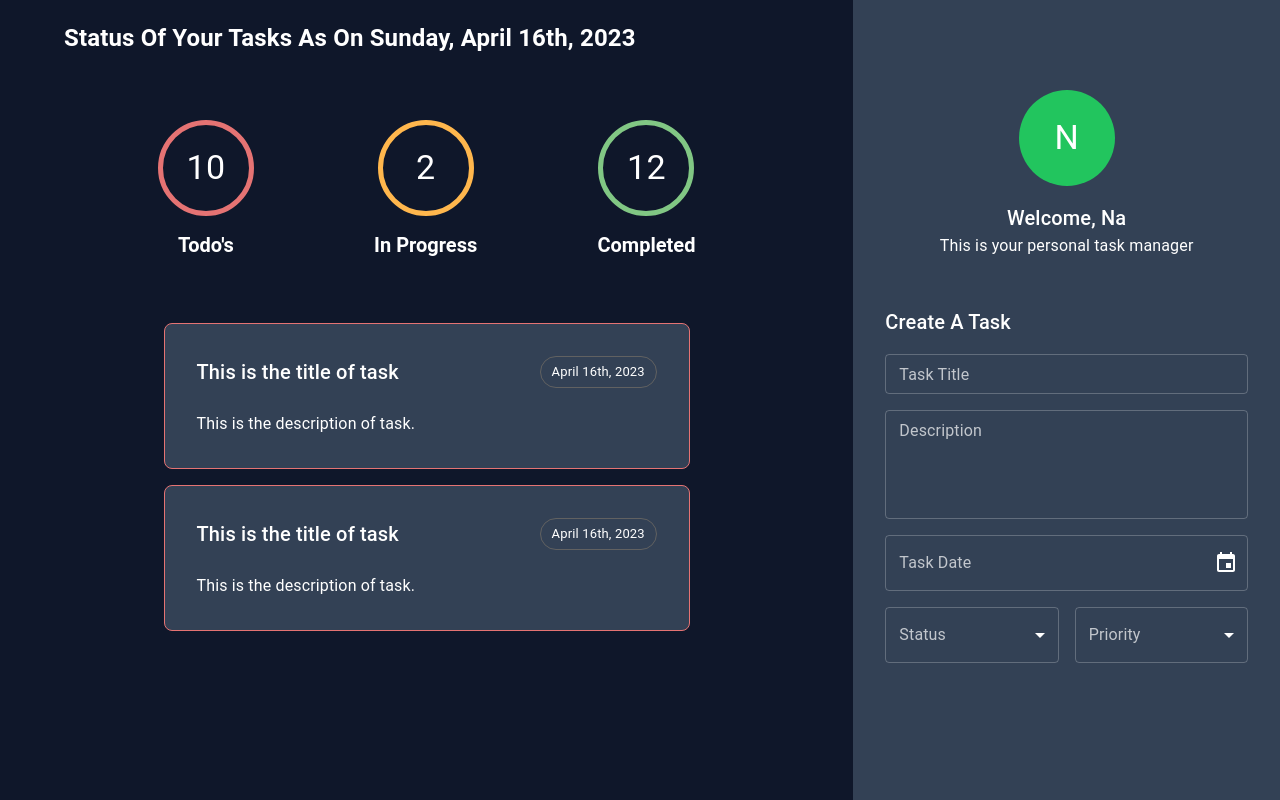
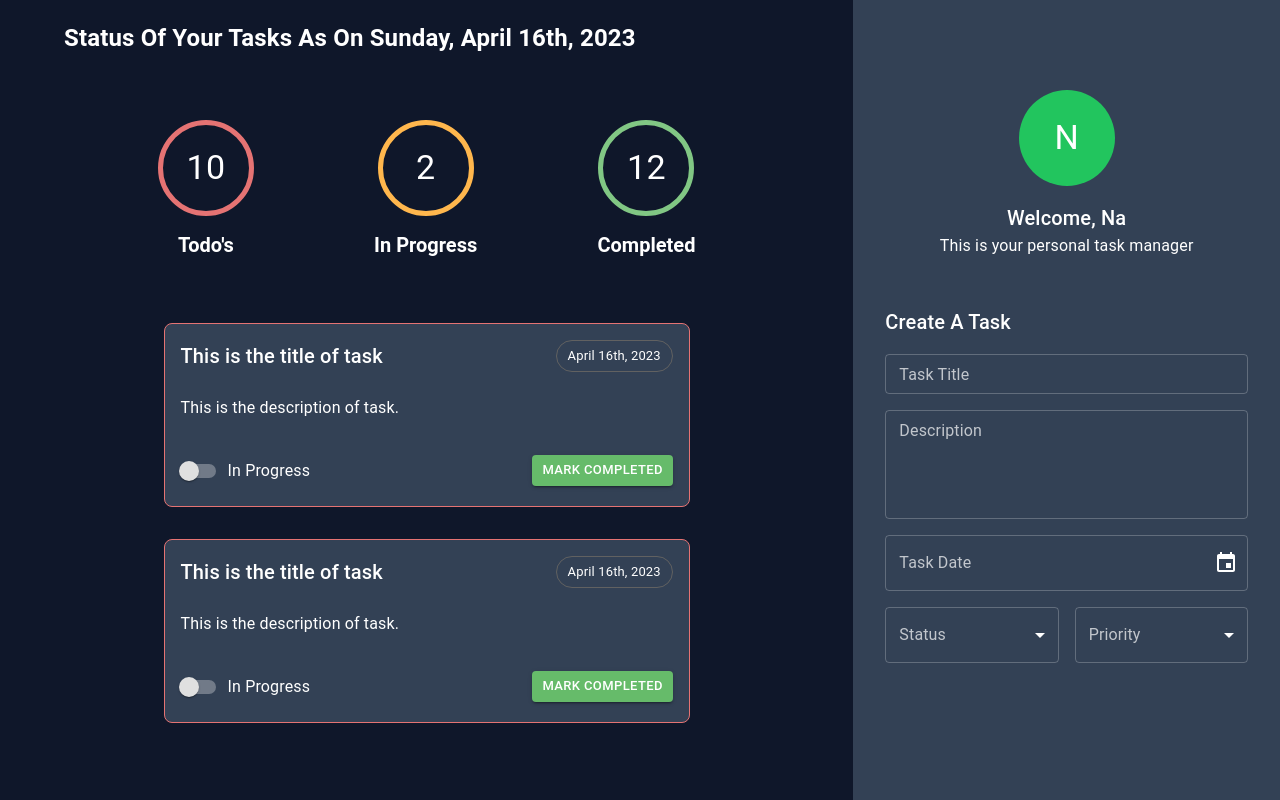
Before and after one commit to na-lin/todo-react-node-ts, a React (Create React App) app: page / in a window 1280 px wide. Built offline with nearby package versions, Linux system fonts and the light colour scheme.

Commit message:
create task footer

```diff
--- a/src/components/task/Task.tsx
+++ b/src/components/task/Task.tsx
@@ -6,6 +6,7 @@
 // sub-components
 import _TaskHeader from './_TaskHeader';
 import _TaskBody from './_TaskBody';
+import _TaskFooter from './_TaskFooter';
 
 const Task: FC = (): ReactElement => {
   return (
@@ -14,8 +15,8 @@
       flexDirection="column"
       justifyContent="flex-start"
       width="100%"
-      mb={2}
-      p={4}
+      mb={4}
+      p={2}
       sx={{
         width: '100%',
         backgroundColor: 'background.paper',
@@ -26,6 +27,7 @@
     >
       <_TaskHeader />
       <_TaskBody />
+      <_TaskFooter />
       {/* Footer:swith in-progress, mark as completed */}
     </Box>
   );
--- /dev/null
+++ b/src/components/task/_TaskFooter.tsx
@@ -0,0 +1,37 @@
+import React, { FC, ReactElement } from 'react';
+
+// MUI
+import {
+  Box,
+  FormControlLabel,
+  Switch,
+  Button,
+} from '@mui/material';
+
+const _TaskFooter: FC = (): ReactElement => {
+  return (
+    <Box
+      display="flex"
+      justifyContent="space-between"
+      alignItems="center"
+      mt={4}
+    >
+      <FormControlLabel
+        control={<Switch color="warning" />}
+        label="In Progress"
+      />
+      <Button
+        variant="contained"
+        color="success"
+        size="small"
+        sx={{
+          color: '#ffffff',
+        }}
+      >
+        Mark Completed
+      </Button>
+    </Box>
+  );
+};
+
+export default _TaskFooter;
```
